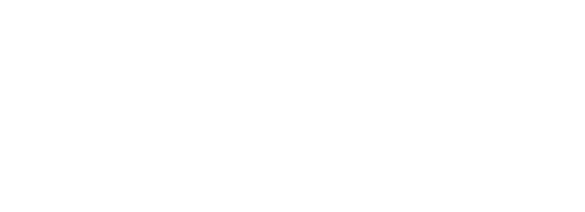
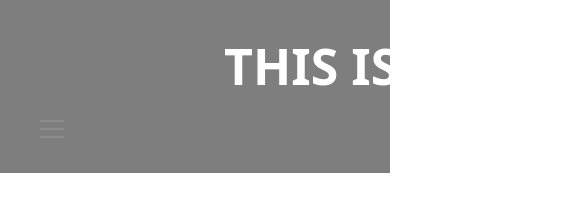
Before and after one commit to Shendy1567/Latihan-github, a plain HTML site: page index.html in a window 390 px wide. Shown: the top 212 px of the page, 585 px wide, since content can reach past the window. Drawn offline with nearby package versions, Linux system fonts and the light colour scheme.

Commit message:
adding nav bar on the header

```diff
--- a/index.html
+++ b/index.html
@@ -11,6 +11,13 @@
   <title>Latihan-github</title>
 </head>
 <body>
-
+  <nav class="navbar navbar-expand-lg bg-black opacity-50 py-4" >
+    <div class="container-fluid px-4">
+      <a class="navbar-brand text-white opacity-100" href="#" style="margin: 0px 150px 0px 200px; font-size: 50px;"><strong>THIS IS NAV BAR</strong></a>
+      <button class="navbar-toggler" type="button" data-bs-toggle="collapse" data-bs-target="#navbarSupportedContent" aria-controls="navbarSupportedContent" aria-expanded="false" aria-label="Toggle navigation">
+        <span class="navbar-toggler-icon"></span>
+      </button>
+    </div>
+  </nav>
 </body>
 </html>
```
